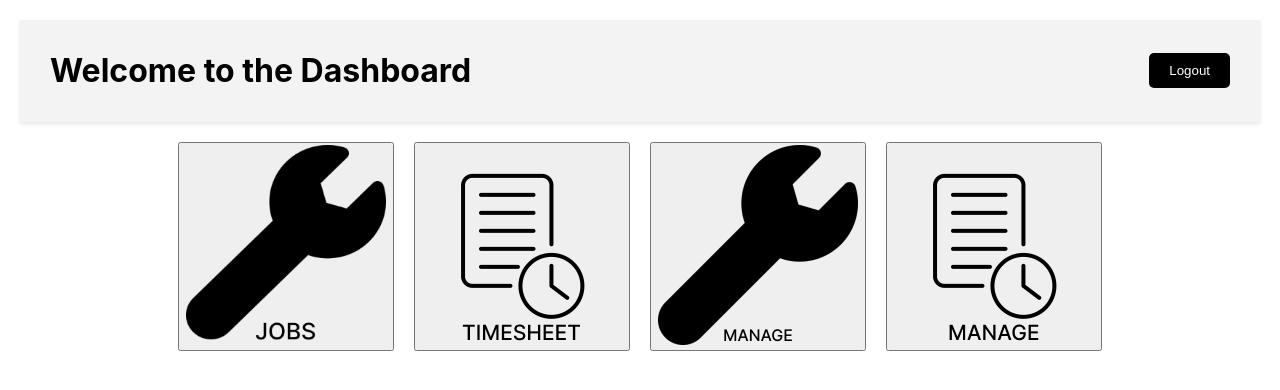
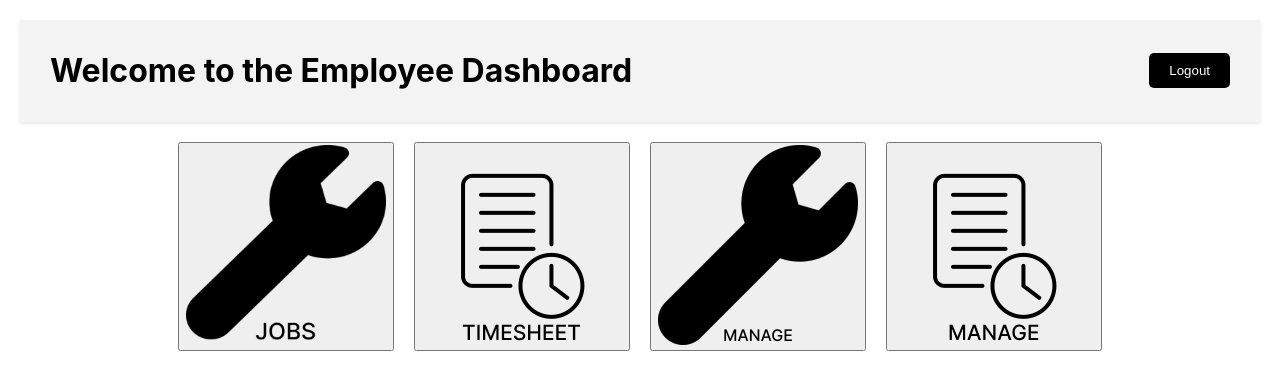
Before and after one commit to AwesomeSpawn/CS471-Final, a React (Create React App) app in the folder frontend/: page /landing in a window 1280 px wide. Shown: the top 390 px of the page. Built offline with nearby package versions, Linux system fonts and the light colour scheme.

Commit message:
Add user role to LandingPage component

```diff
--- a/frontend/src/Components/LandingPage.js
+++ b/frontend/src/Components/LandingPage.js
@@ -17,12 +17,13 @@ function capitalizeFirstLetter(string) {
 
 function LandingPage(props) {
   const navigate = useNavigate();
+  const [userRole, setUserRole] = useState("employee"); // Default role set to 'employee'
 
   // Function to handle user logout
   const handleLogout = () => {
     props.authenticateHook(false);
     Cookies.remove("token");
-    Cookies.remove("userInfo"); // Ensure to remove userInfo cookie on logout
+    Cookies.remove("userInfo");
     axios.post("/logout");
     navigate("/home");
   };
@@ -31,7 +32,6 @@ function LandingPage(props) {
     const userDataString = Cookies.get("userInfo");
     if (userDataString) {
       const userData = JSON.parse(userDataString);
-
       const encodedEmail = encodeURIComponent(userData.email);
       console.log("Decoded email:", decodeURIComponent(encodedEmail));
       console.log("User Data:", userData);
@@ -40,6 +40,7 @@ function LandingPage(props) {
         .get(`/api/user_data/${encodedEmail}`)
         .then((response) => {
           console.log("User Data from API:", response.data);
+          setUserRole(response.data.user_role); // Set the user role using state setter
         })
         .catch((error) => {
           console.error("Error fetching user data:", error);
@@ -51,7 +52,7 @@ function LandingPage(props) {
 
   // Determine which apps to show based on user role
   let apps = [];
-  switch (props.role) {
+  switch (userRole) {
     case "technician":
       apps = technician_apps;
       break;
@@ -68,7 +69,7 @@ function LandingPage(props) {
   return (
     <div className="landingPageContainer">
       <header>
-        <h1>Welcome to the {capitalizeFirstLetter(props.role)} Dashboard</h1>
+        <h1>Welcome to the {capitalizeFirstLetter(userRole)} Dashboard</h1>
         <button onClick={handleLogout} className="logoutButton">
           Logout
         </button>
```
Also changed, not shown: 1 other file (tests, documents, lock files or other folders).
